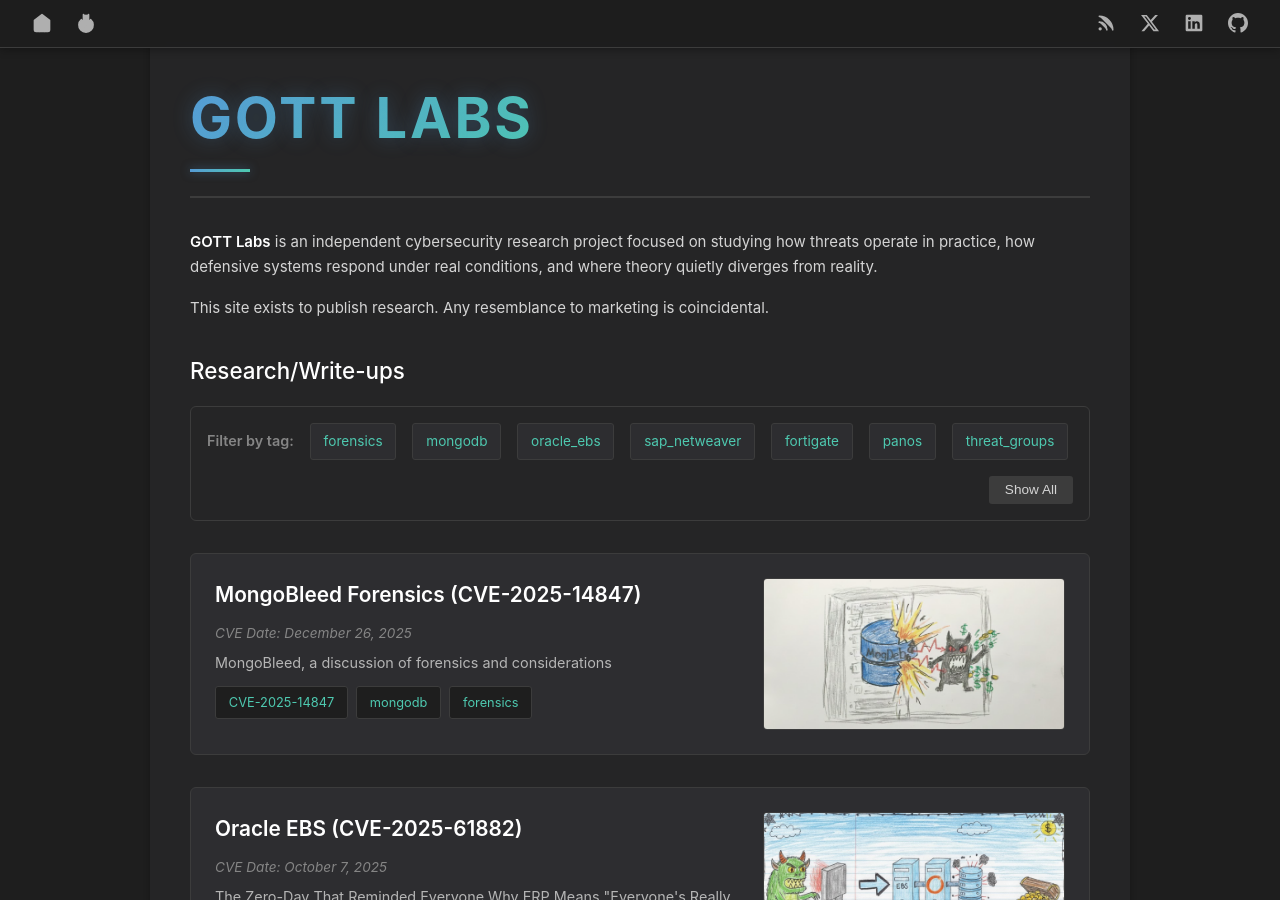
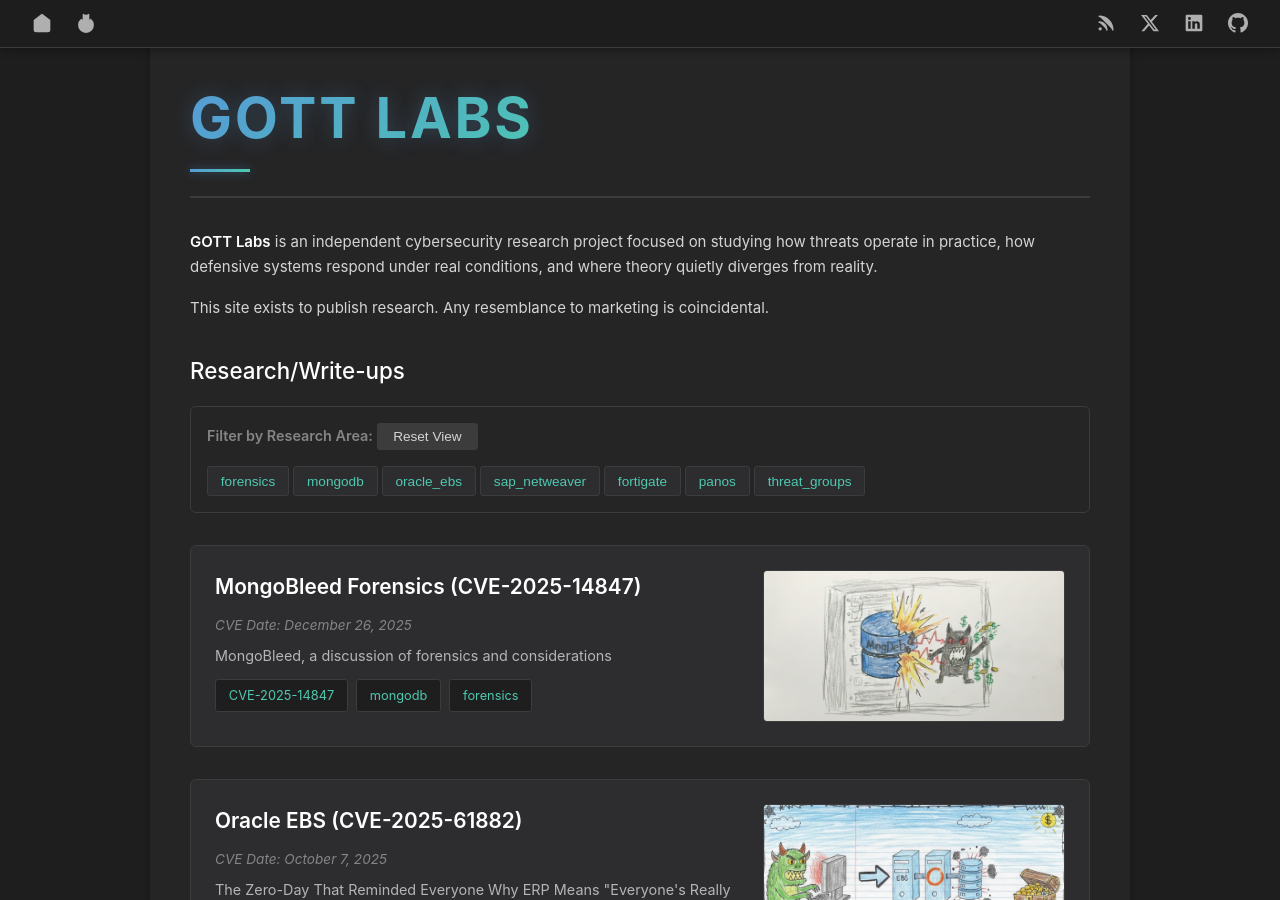
Before and after one commit to gottlabs/home, a Jekyll site: the page built from index.md, in a window 1280 px wide and 900 px high. Built offline with Jekyll 4.4.1, drawn with Linux system fonts in a browser that asks for light colours.

Commit message:
Update index.md

```diff
--- a/index.md
+++ b/index.md
@@ -10,15 +10,19 @@ This site exists to publish research. Any resemblance to marketing is coincident
 ### Research/Write-ups
 
 <div class="filter-controls">
-  <span class="filter-label">Filter by tag:</span>
-  <span class="filter-tag" onclick="filterByTag('forensics')">forensics</span>
-  <span class="filter-tag" onclick="filterByTag('mongodb')">mongodb</span>
-  <span class="filter-tag" onclick="filterByTag('oracle_ebs')">oracle_ebs</span>
-  <span class="filter-tag" onclick="filterByTag('sap_netweaver')">sap_netweaver</span>
-  <span class="filter-tag" onclick="filterByTag('fortigate')">fortigate</span>
-  <span class="filter-tag" onclick="filterByTag('panos')">panos</span>
-  <span class="filter-tag" onclick="filterByTag('threat_groups')">threat_groups</span>
-  <button class="clear-filter" onclick="clearFilter()">Show All</button>
+  <div class="filter-header">
+    <span class="filter-label">Filter by Research Area:</span>
+    <button class="clear-filter" onclick="clearFilter()">Reset View</button>
+  </div>
+  <div class="filter-grid">
+    <button class="filter-tag" onclick="filterByTag('forensics')">forensics</button>
+    <button class="filter-tag" onclick="filterByTag('mongodb')">mongodb</button>
+    <button class="filter-tag" onclick="filterByTag('oracle_ebs')">oracle_ebs</button>
+    <button class="filter-tag" onclick="filterByTag('sap_netweaver')">sap_netweaver</button>
+    <button class="filter-tag" onclick="filterByTag('fortigate')">fortigate</button>
+    <button class="filter-tag" onclick="filterByTag('panos')">panos</button>
+    <button class="filter-tag" onclick="filterByTag('threat_groups')">threat_groups</button>
+  </div>
 </div>
 
 <div id="research-posts">
```
